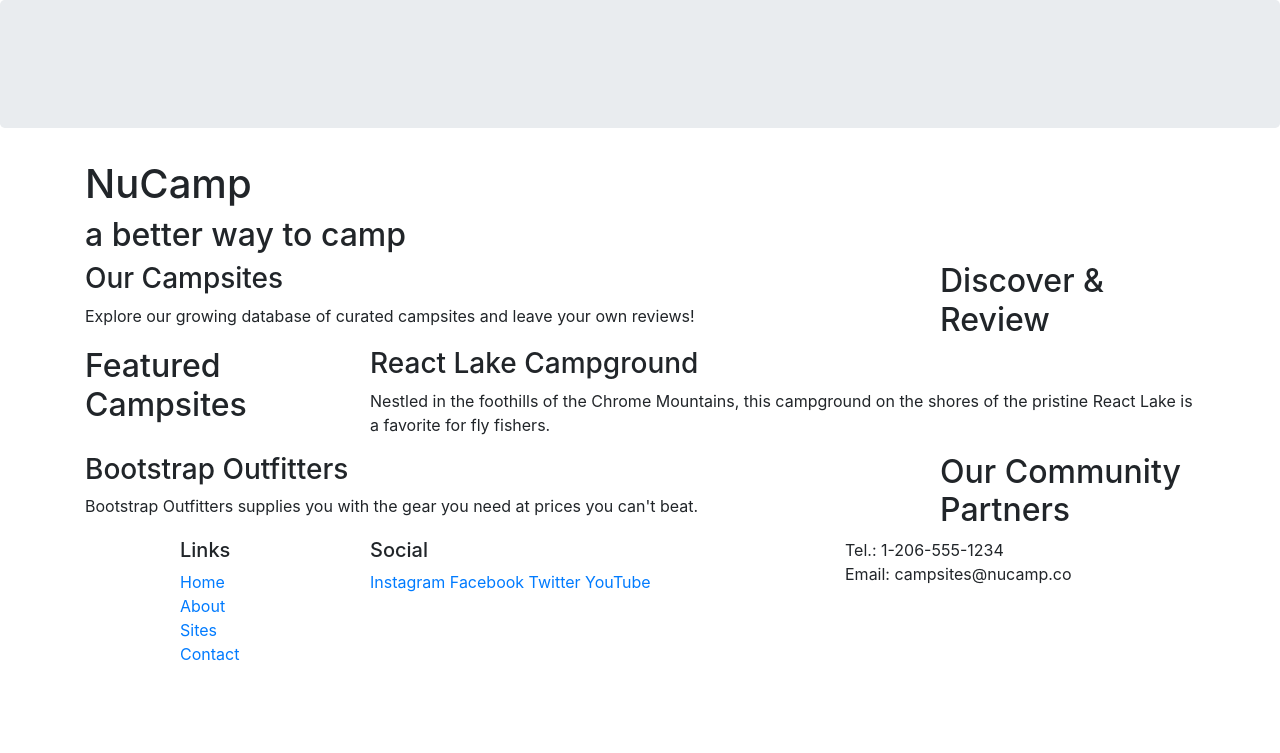
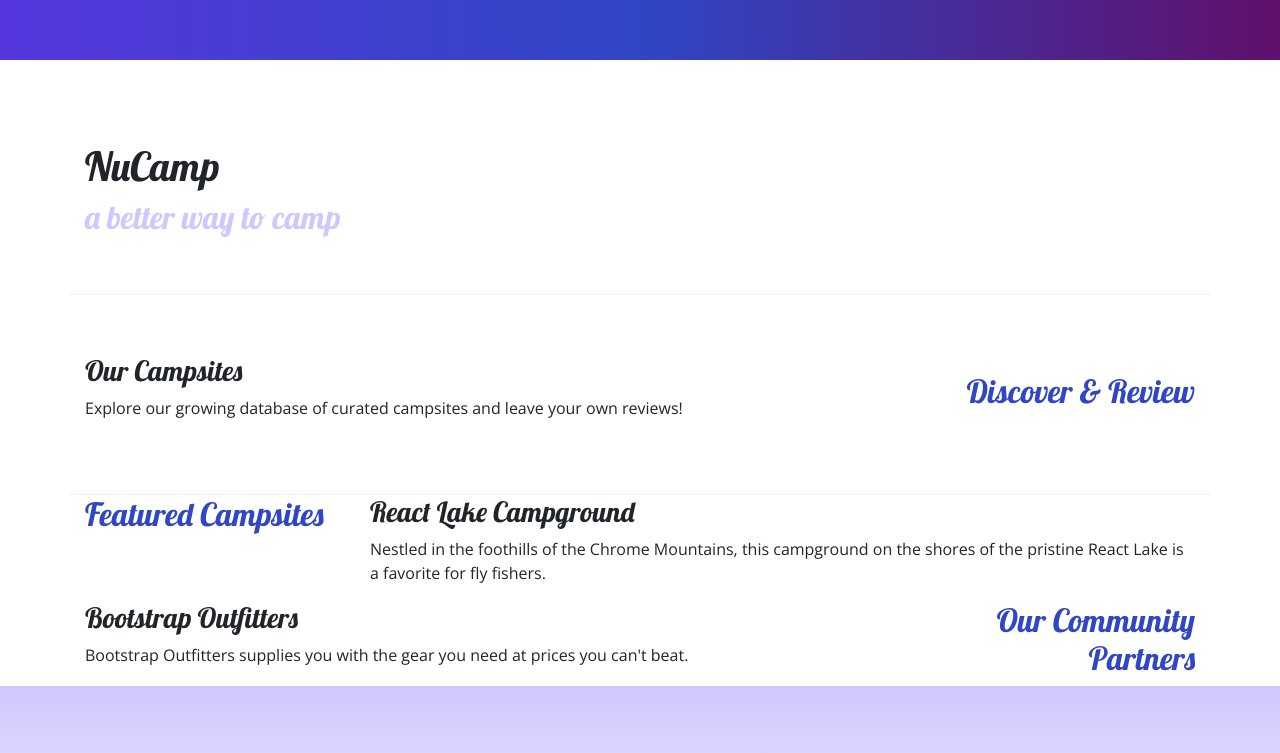
Before and after one commit to NoblesMMXX/NucampProject, a website: page index.html in a window 1280 px wide. Shown: the top 753 px of the page. Drawn offline with nearby package versions, Linux system fonts and the light colour scheme.

Commit message:
Adding Custom Styles

```diff
--- /dev/null
+++ b/css/styles.css
@@ -0,0 +1,32 @@
+body {
+    font-family: "Open Sans", sans-serif;
+}
+
+h1, h2, h3 {
+    font-family: "Lobster", cursive;
+}
+
+h2 {
+    color: #3046C5;
+}
+
+header h2{
+    color: #CEC8FF;
+}
+
+footer {
+    background-image:  linear-gradient(#CEC8FF, white);
+    padding: 20px 0;
+}
+
+.jumbotron {
+    padding: 30px;
+    background-image: linear-gradient(to right, #5637DD, #3046C5, #60106B);
+    color: white;
+}
+
+.row-content {
+    padding: 50px 0;
+    border-bottom: 1px ridge;
+    min-height: 200px;
+}
--- a/index.html
+++ b/index.html
@@ -5,15 +5,17 @@
     <meta charset="utf-8" />
     <meta name="viewport" content="width=device-width, intial-scale=1" />
     <link rel="stylesheet" href="node_modules/bootstrap/dist/css/bootstrap.min.css" />
+    <link rel="stylesheet" href="https://fonts.googleapis.com/css?family=Lobster|Open+Sans" />
+    <link rel="stylesheet" href="css/styles.css" />
     <title>NuCamp: A Better Way To Camp</title>
 </head>
 
 <body>
 
     <header>
-        <header class="jumbotron"></header>
+        <header class="jumbotron jumbotron-fluid"></header>
         <div class="container">
-            <div class="row">
+            <div class="row row-content align-items-center">
                 <div class="col">
                     <h1>NuCamp</h1>
                     <h2>a better way to camp</h2>
@@ -23,9 +25,9 @@
     </header>
 
     <div class="container">
-        <div class="row">
+        <div class="row row-content align-items-center">
             <div class="col-sm-4 order-sm-last col-md-3">
-                <h2>Discover & Review</h2>
+                <h2 class="text-sm-right">Discover & Review</h2>
             </div>
             <div class="col">
                 <h3>Our Campsites</h3>
@@ -45,7 +47,7 @@
 
         <div class="row">
             <div class="col-sm-4 order-sm-last col-md-3">
-                <h2>Our Community Partners</h2>
+                <h2 class="text-sm-right">Our Community Partners</h2>
             </div>
             <div class="col">
                 <h3>Bootstrap Outfitters</h3>
@@ -56,7 +58,7 @@
 
     <footer>
         <div class="container">
-            <div class="row">
+            <div class="row row-content align-items-center">
                 <div class="col-4 col-sm-2 offset-1">
                     <h5>Links</h5>
                     <ul class="list-unstyled">
@@ -66,7 +68,7 @@
                         <li><a href="#">Contact</a></li>
                     </ul>
                 </div>
-                <div class="col-6 col-sm-5">
+                <div class="col-6 col-sm-5 text-center">
                 	<h5>Social</h5>
                     <a href="http://instagram.com/">Instagram</a>
                     <a href="http://facebook.com/">Facebook</a>
```
